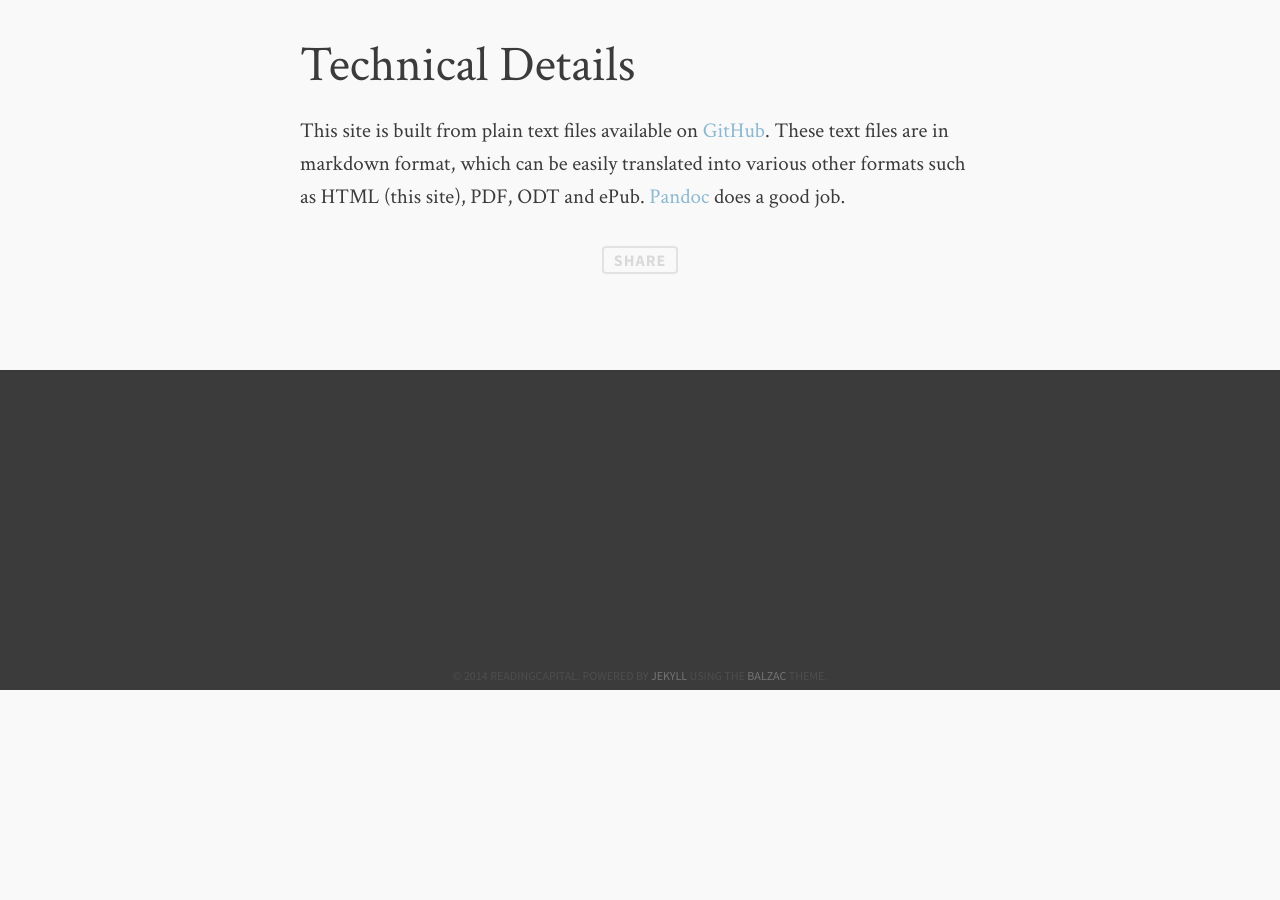
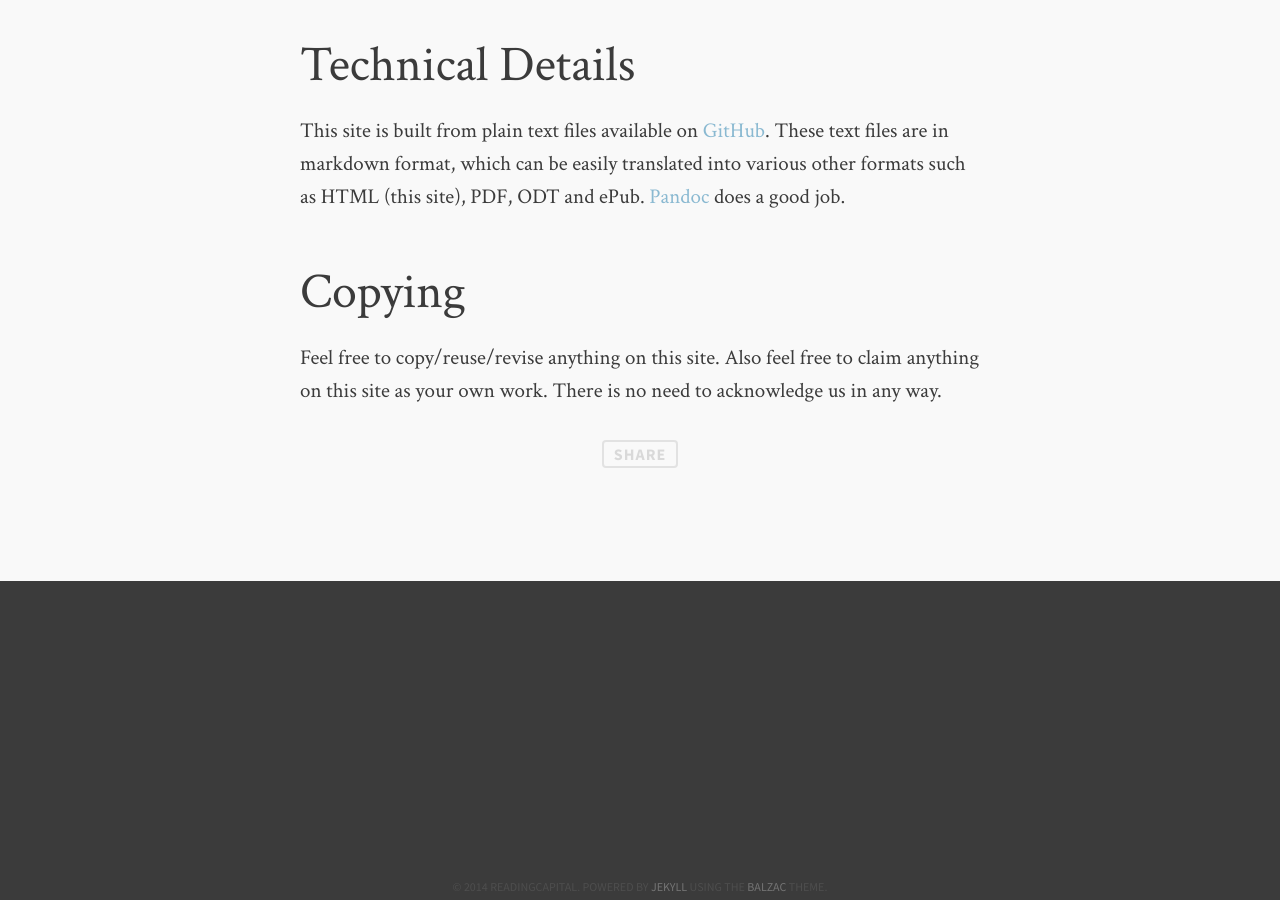
Before and after one commit to readingcapital/readingcapital.github.io, a Jekyll site: the page built from about.md, in a window 1280 px wide and 900 px high, scrolled down 610 px. Built offline with Jekyll 4.4.1, drawn with Linux system fonts in a browser that asks for light colours; comment, search, counter and statistics services are not loaded; before the commit the page ends 1300 px from its top, so only the background shows below that.

Commit message:
clarified 'copyright', i.e. there is none.

```diff
--- a/about.md
+++ b/about.md
@@ -21,3 +21,9 @@ This site is built from plain text files available on
 files are in markdown format, which can be easily translated into various other
 formats such as HTML (this site), PDF, ODT and ePub.
 [Pandoc](http://johnmacfarlane.net/pandoc/) does a good job.
+
+## Copying ##
+
+Feel free to copy/reuse/revise anything on this site. Also feel free to claim
+anything on this site as your own work. There is no need to acknowledge us in
+any way.
```
